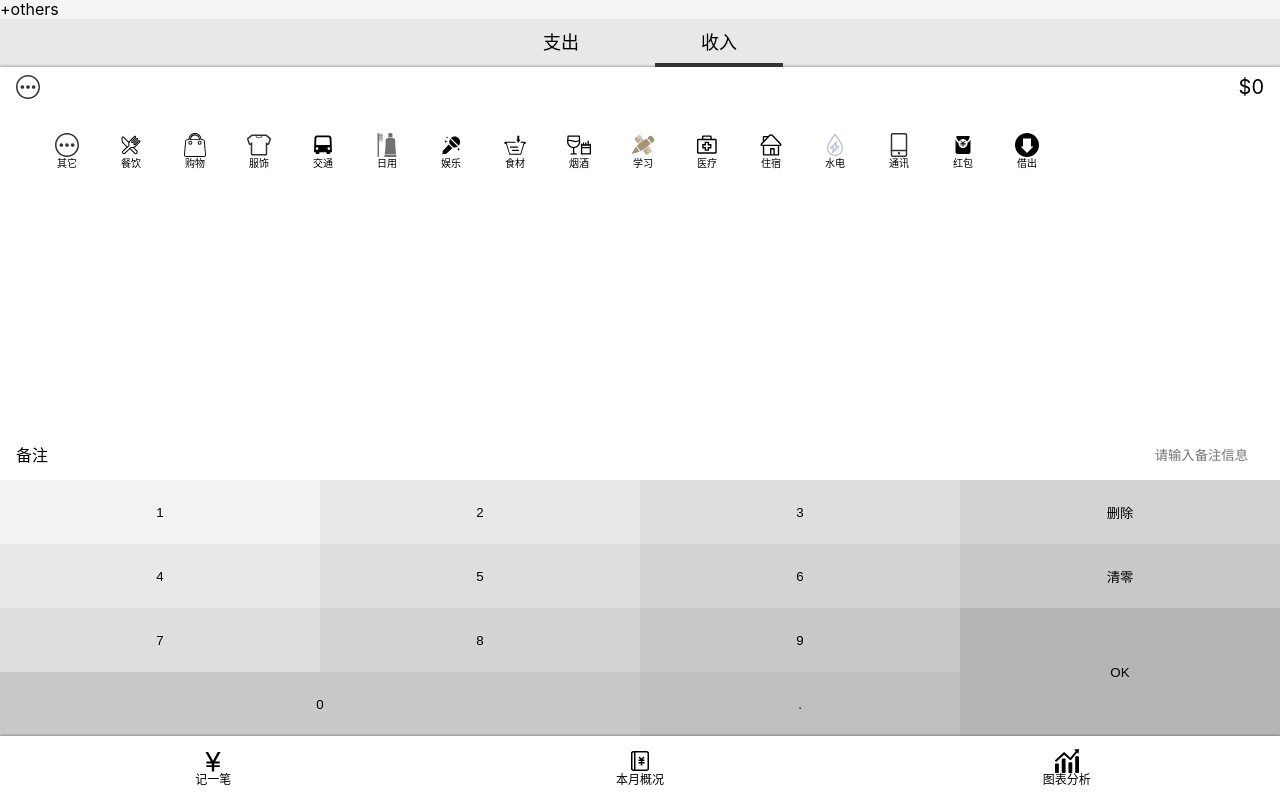
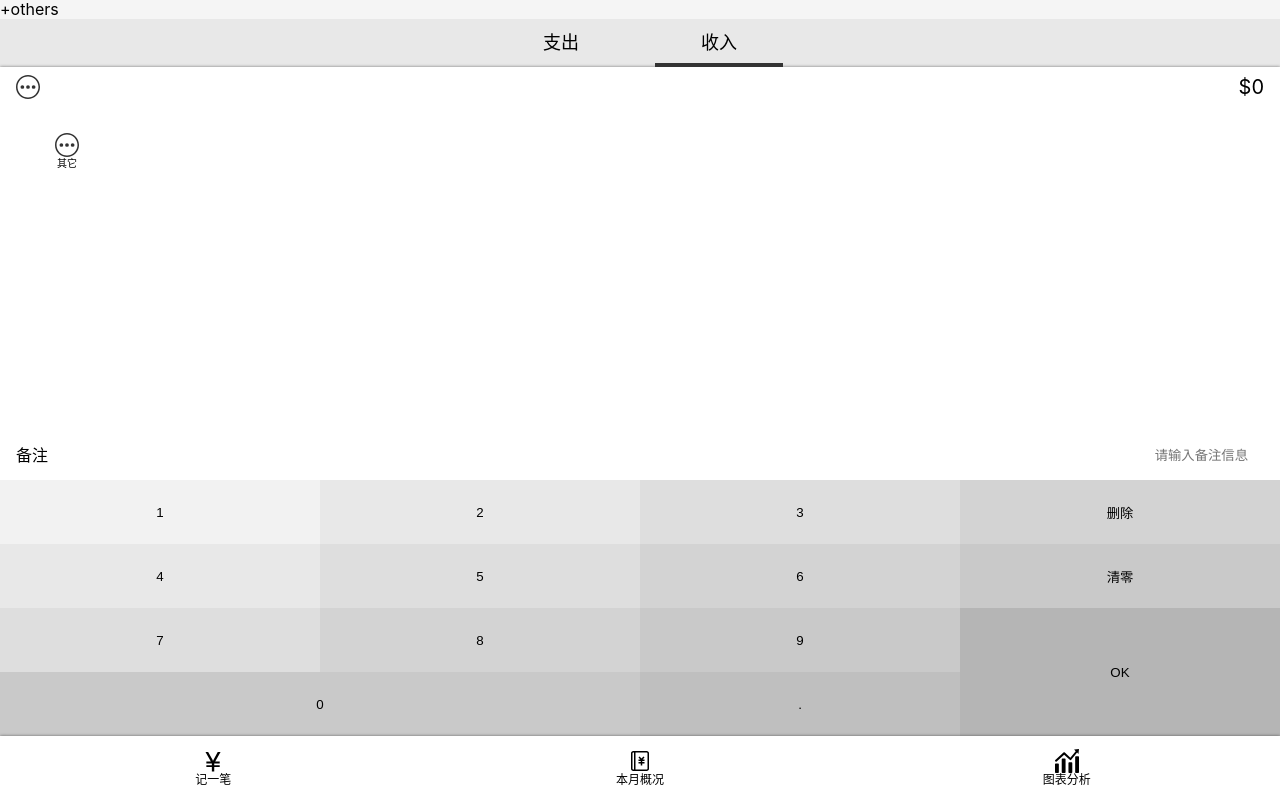
Before and after one commit to Gy-coder/jizhang, a React app: page /money in a window 1280 px wide. Built offline with nearby package versions, Linux system fonts and the light colour scheme.

Commit message:
初始化 expenseTagData

```diff
--- a/src/component/Money/tags.tsx
+++ b/src/component/Money/tags.tsx
@@ -1,8 +1,9 @@
-import React from 'react';
+import React, {useEffect, useState} from 'react';
 import styled from 'styled-components';
 import {TagItem} from './tagItem';
 import {tagItemType} from '../../lib/tagItemType';
-import {tagsData} from '../../lib/incomeTagData';
+import {incomeTagData} from '../../lib/incomeTagData';
+import {expenseTagData} from '../../lib/expenseTagData';
 
 
 const TagsWrapper = styled.div`
@@ -18,10 +19,14 @@ const TagsWrapper = styled.div`
 `;
 
 type Props = {
+  type: string
   onChange: (tag:tagItemType) => void
 }
 const Tags: React.FC<Props> = (props:Props) => {
-
+  const [tagsData,setTagsData] = useState<tagItemType[]>([])
+  useEffect(()=>{
+    props.type === '-' ? setTagsData(incomeTagData) : setTagsData(expenseTagData)
+  },[props.type])
   return (
     <TagsWrapper>
       {tagsData.map(item => {
--- a/src/lib/incomeTagData.tsx
+++ b/src/lib/incomeTagData.tsx
@@ -1,6 +1,6 @@
 import {tagItemType} from './tagItemType';
 
-export const tagsData: tagItemType[] = [
+export const incomeTagData: tagItemType[] = [
   {id: 'others', tagName: '其它'},
   {id: 'food', tagName: '餐饮'},
   {id: 'shopping', tagName: '购物'},
--- a/src/views/Money.tsx
+++ b/src/views/Money.tsx
@@ -14,7 +14,7 @@ const Money: React.FC = () => {
       {recordItem.type}{recordItem.tag.id}
       <ChooseType type={recordItem.type} onChange={(type)=> setRecordItem({...recordItem,type:type})} />
       <OutputMoney amount={recordItem.amount} name={recordItem.tag.id}/>
-      <Tags onChange={(tag)=> setRecordItem({...recordItem,tag:tag})}/>
+      <Tags  type={recordItem.type} onChange={(tag)=> setRecordItem({...recordItem,tag:tag})}/>
       <Notes/>
       <NumberPad />
     </Layout>
```
